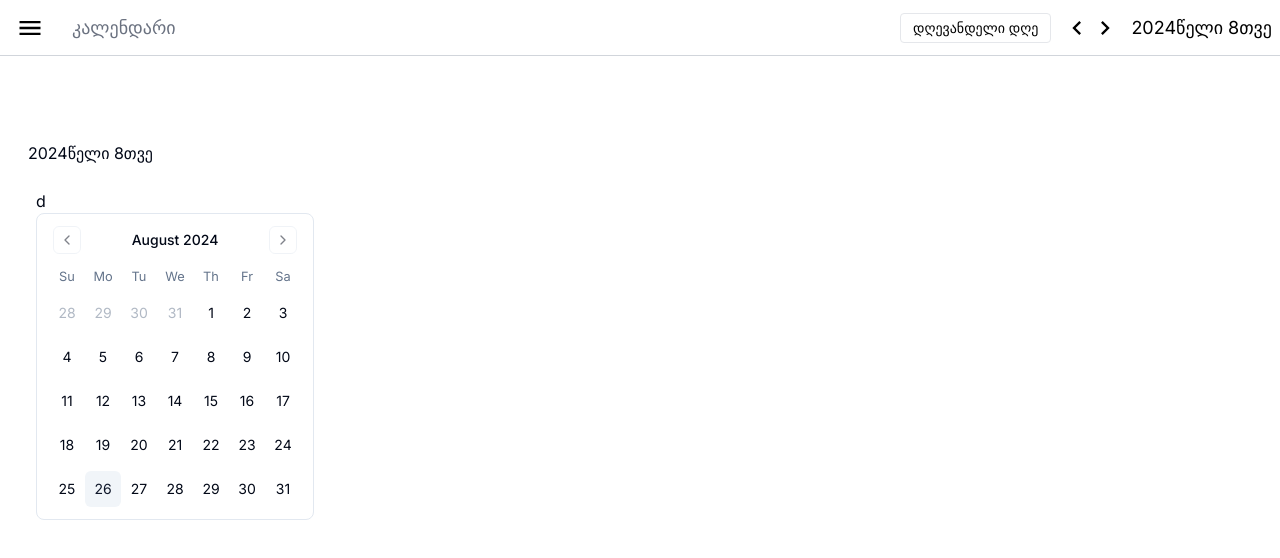
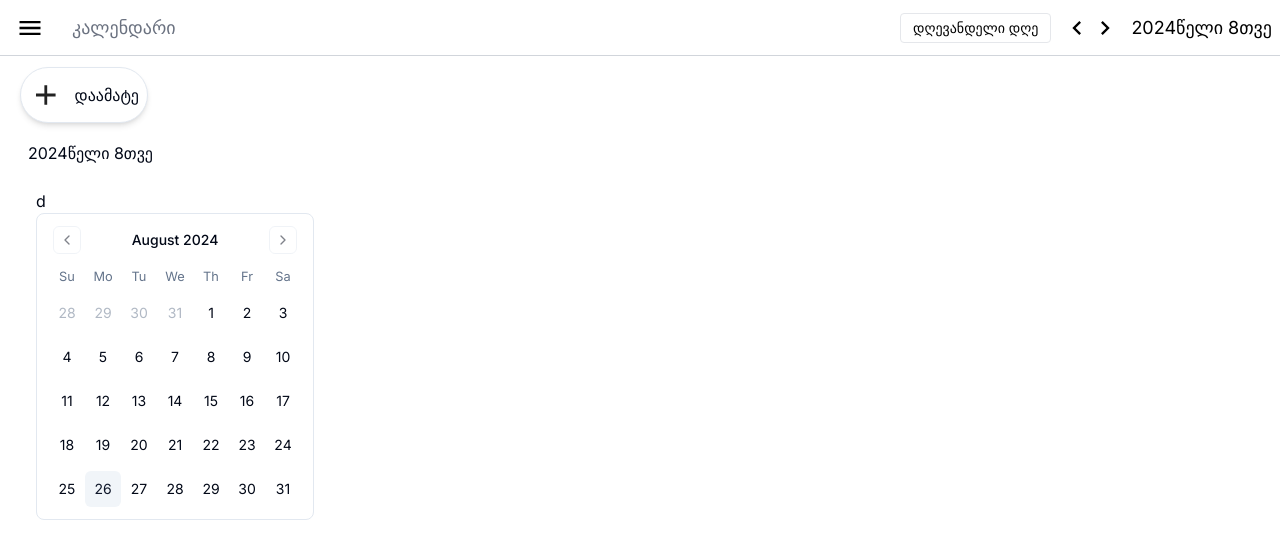
Before and after one commit to Olegbobokhidze/google-calendar, a Next.js app: page / in a window 1280 px wide. Shown: the top 558 px of the page. Built offline with nearby package versions, Linux system fonts and the light colour scheme.

Commit message:
chore: import new comps...

```diff
--- a/components/calendar/CalendarWrapper.tsx
+++ b/components/calendar/CalendarWrapper.tsx
@@ -7,10 +7,13 @@ import { currentCalendar } from "@/redux/calendar/calendarSlice";
 import { Header } from "./Header";
 import { SideCalendar } from "./SideCalendar";
 import { SideCalendarTitle } from "./SideCalendarTitle";
+import { AddScheduleButton } from "./AddScheduleButton";
+import { AddScheduleModal } from "./AddScheduleDropdown";
 
 export const CalendarWrapper = () => {
   const { year, month, days } = useAppSelector(currentCalendar);
   const [isSideCalendar, setIsSideCalendar] = useState<boolean>(true);
+  const [isOpenModal, setIsOpenModal] = useState<boolean>(false);
 
   return (
     <div className="bg-white">
@@ -21,6 +24,17 @@ export const CalendarWrapper = () => {
         setIsSideCalendar={setIsSideCalendar}
       />
       <main className="flex h-[calc(100%_-_3.5rem)] flex-1">
+        <AddScheduleButton
+          isSideCalendar={isSideCalendar}
+          isOpenModal={isOpenModal}
+          setIsOpenModal={setIsOpenModal}
+        />
+        <AddScheduleModal
+          defaultDate={new Date().toString()}
+          timeIndex={0}
+          isOpen={isOpenModal}
+          setIsOpen={setIsOpenModal}
+        />
         <div
           className={`mt-[65px] flex flex-col p-5 ${
             isSideCalendar ? "block" : "hidden"
```
